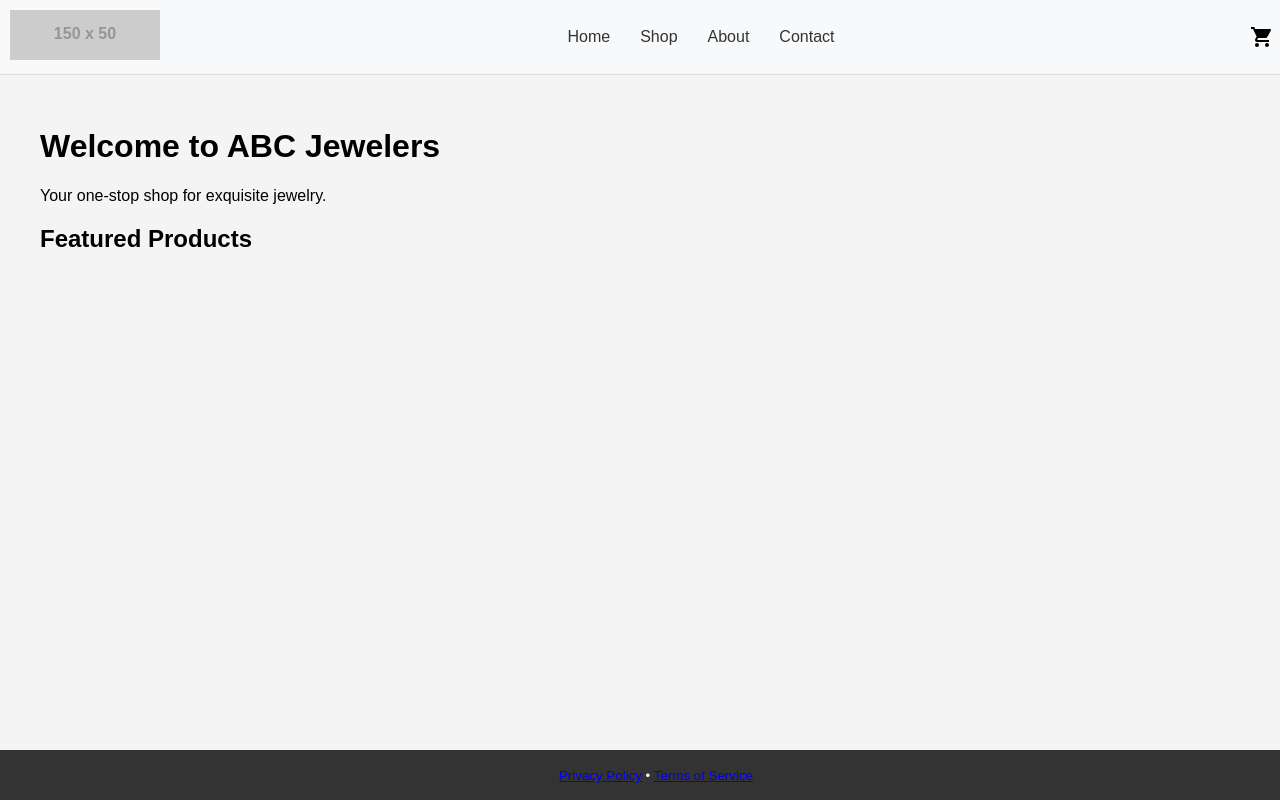
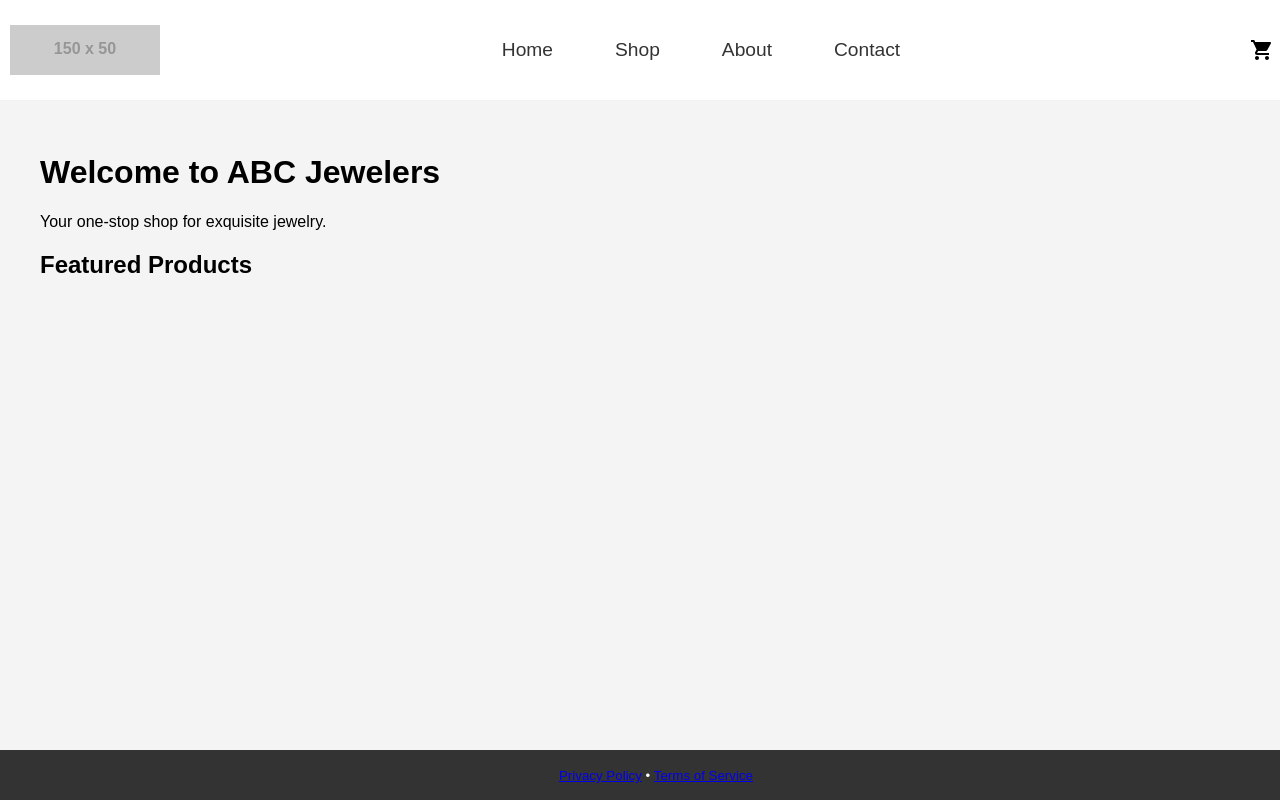
Before and after one commit to aarushi-lakhi/ABC-Jewelers, a React (Create React App) app in the folder frontend/: page / in a window 1280 px wide. Built offline with nearby package versions, Linux system fonts and the light colour scheme.

Commit message:
moved all style components from navbar.jsx to navbar.css

```diff
--- a/frontend/src/components/Navbar.css
+++ b/frontend/src/components/Navbar.css
@@ -1,9 +1,10 @@
 .navbar {
+    display: flex;
+    justify-content: space-between;
+    align-items: center;
+    padding: 10px;
     background-color: #fff;
     height: 80px;
-    display: flex;
-    justify-content: center;
-    align-items: center;
     font-size: 1.2rem;
     position: sticky;
     top: 0;
@@ -35,10 +36,13 @@
     align-items: center;
     list-style: none;
     text-align: center;
+    margin: 0;
+    padding: 0;
   }
 
   .nav-item {
     height: 80px;
+    margin: 0 15px;
   }
 
   .nav-links {
--- a/frontend/src/components/Navbar.jsx
+++ b/frontend/src/components/Navbar.jsx
@@ -2,24 +2,25 @@ import React from 'react';
 import { Link } from 'react-router-dom';
 import { IconButton } from '@mui/material';
 import ShoppingCartIcon from '@mui/icons-material/ShoppingCart';
+import './Navbar.css'; // Import the CSS file
 
 const Navbar = () => {
   return (
-    <nav style={{ display: 'flex', justifyContent: 'space-between', alignItems: 'center', padding: '10px', backgroundColor: '#f8f9fa' }}>
+    <nav className="navbar">
         <Link to="/" className="navbar-logo">
           <img src="https://via.placeholder.com/150x50" alt="Logo" />
         </Link>
-        <ul className="nav-menu" style={{ listStyle: 'none', display: 'flex', margin: 0, padding: 0 }}>
-          <li className="nav-item" style={{ margin: '0 15px' }}>
+        <ul className="nav-menu">
+          <li className="nav-item">
             <Link to="/" className="nav-links">Home</Link>
           </li>
-          <li className="nav-item" style={{ margin: '0 15px' }}>
+          <li className="nav-item">
             <Link to="/shop" className="nav-links">Shop</Link>
           </li>
-          <li className="nav-item" style={{ margin: '0 15px' }}>
+          <li className="nav-item">
             <Link to="/about" className="nav-links">About</Link>
           </li>
-          <li className="nav-item" style={{ margin: '0 15px' }}>
+          <li className="nav-item">
             <Link to="/contact" className="nav-links">Contact</Link>
           </li>
         </ul>
```
